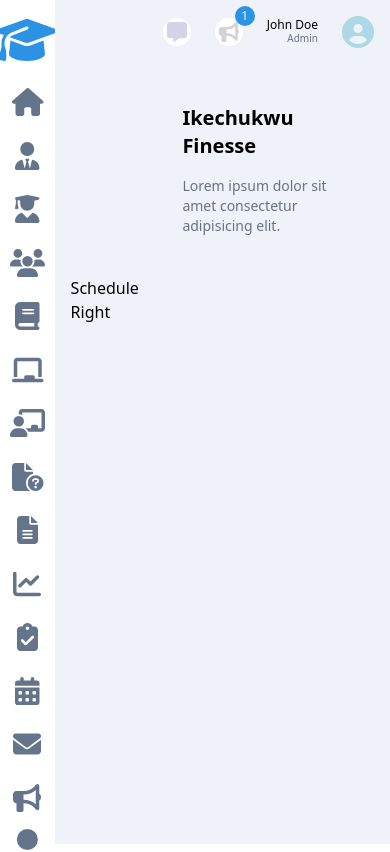
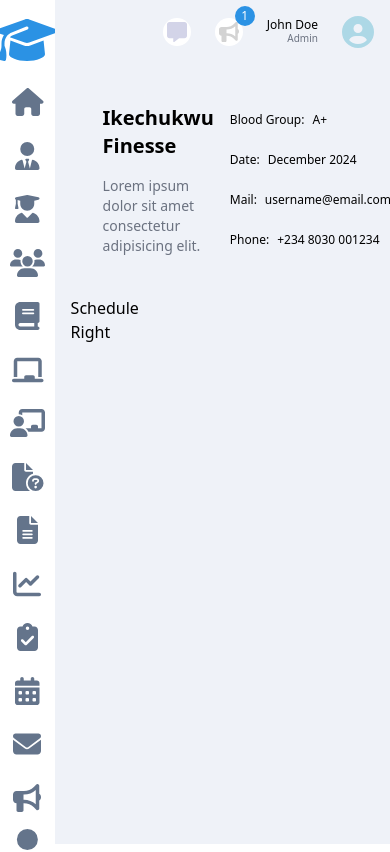
Before and after one commit to avonggeorge/ideal_school_hub, a Next.js app: page /list/teachers/1 in a window 390 px wide. Shown: the top 852 px of the page. Built offline with nearby package versions, Linux system fonts and the light colour scheme.

Commit message:
Rebuild the page after inresponsiveness

```diff
--- a/src/app/(dashboard)/list/teachers/[id]/page.tsx
+++ b/src/app/(dashboard)/list/teachers/[id]/page.tsx
@@ -17,7 +17,24 @@ const SingleTeacherPage = () => {
                             <h1 className="text-xl font-semibold">Ikechukwu Finesse</h1>
                             <p className="text-sm text-gray-500">Lorem ipsum dolor sit amet consectetur adipisicing elit.</p>
                         </div>
-                        <div className="flex item-center justify-bet"></div>
+                        <div className="flex item-center justify-between gap-2 flex-wrap text-xs font-medium">
+                            <div className="w-full md:w-1/3 lg:w-full 2xl:w-1/3 flex items-center gap-2">
+                                Blood Group:
+                                <span>A+</span>
+                            </div>
+                            <div className="w-full md:w-1/3 lg:w-full 2xl:w-1/3 flex items-center gap-2">
+                                Date:
+                                <span>December 2024</span>
+                            </div>
+                            <div className="w-full md:w-1/3 lg:w-full 2xl:w-1/3 flex items-center gap-2">
+                                Mail:
+                                <span>username@email.com</span>
+                            </div>
+                            <div className="w-full md:w-1/3 lg:w-full 2xl:w-1/3 flex items-center gap-2">
+                                Phone:
+                                <span>+234 8030 001234</span>
+                            </div>
+                        </div>
                     </div>
                     {/* SMALL CARDS */}
                     <div className="flex-1"></div>
```
